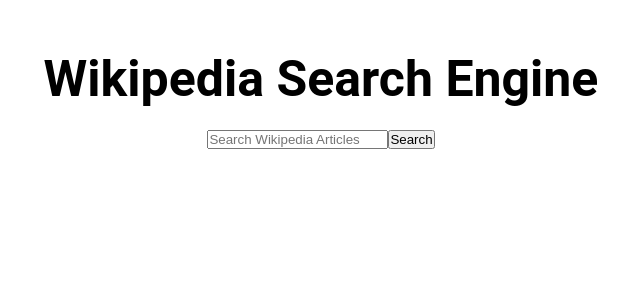
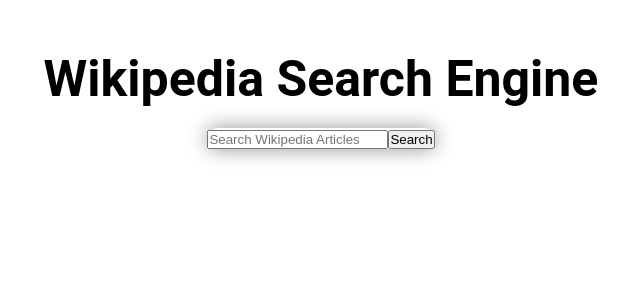
Before and after one commit to mishs/react_app-wikisearch-project, a React (Create React App) app: page / in a window 1280 px wide. Shown: the top 300 px of the page, without its empty margins (319-959 px from the left). Built offline with nearby package versions, Linux system fonts and the light colour scheme.

Commit message:
Form styling

```diff
--- a/src/App.css
+++ b/src/App.css
@@ -18,3 +18,9 @@
   font-family: 'Roboto', lato;
   margin-bottom: 20px;
 }
+.App form {
+  display: inline-block;
+  border-radius: 20px;
+  box-shadow: 0 0 19px 1px rgba(0, 0, 0, 0.39);
+  margin-bottom: 30px;
+}
```
